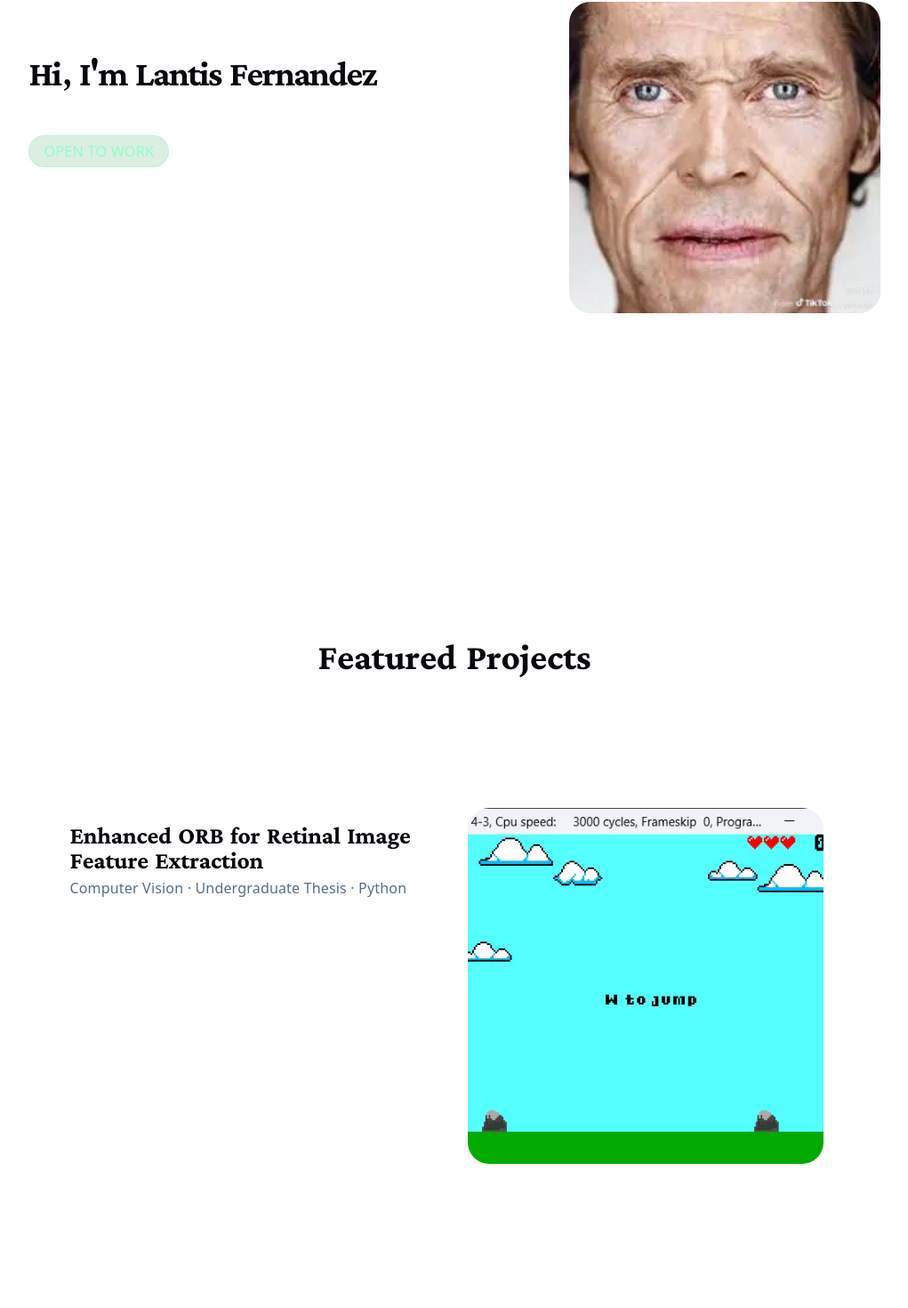
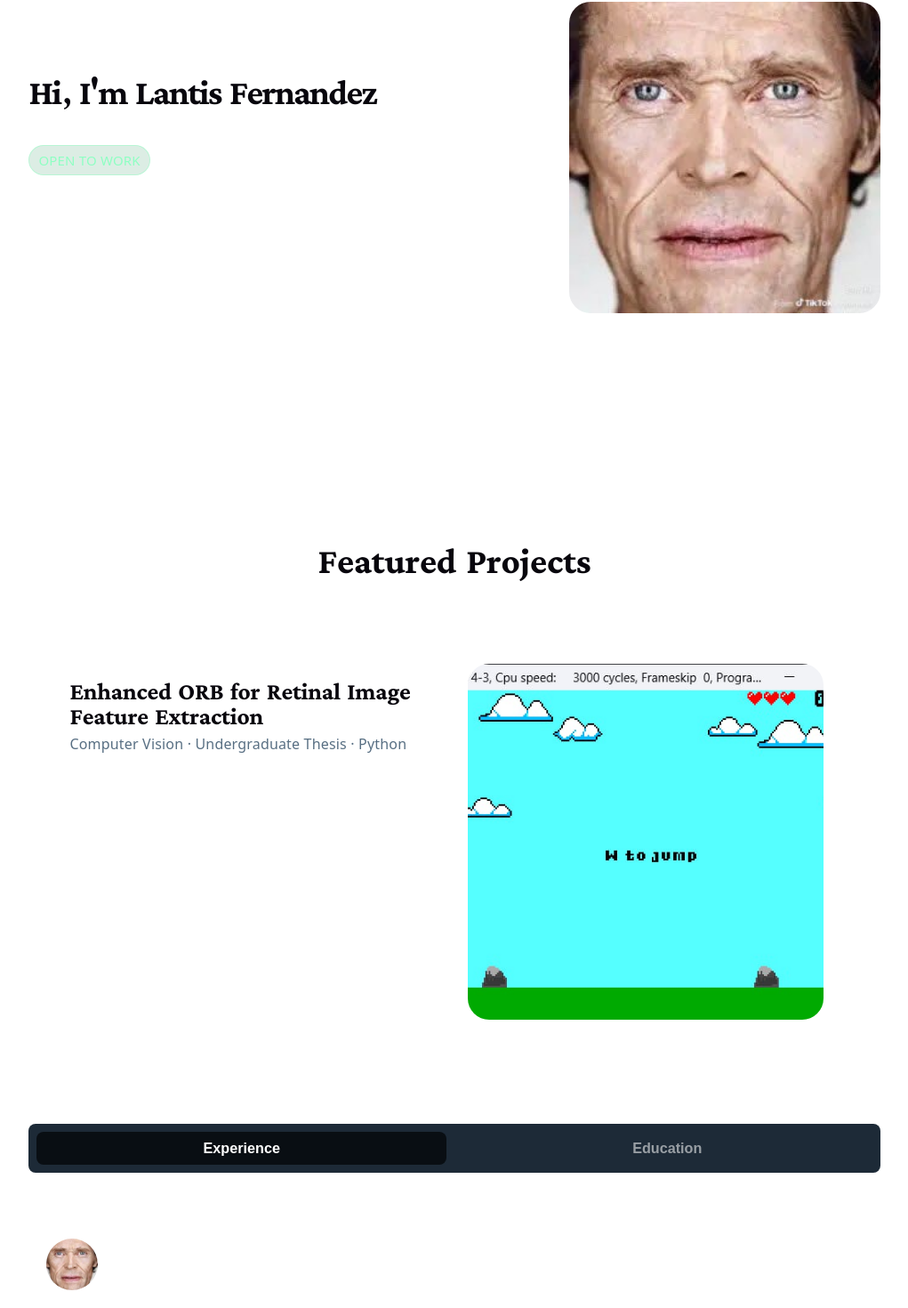
Before and after one commit to lanseudesu/lanxe-portfolio, a React (Vite) app: page / in a window 1280 px wide. Shown: the part 223-1693 px from the top of the page at 89% size, without its empty margins (129-1150 px from the left). Built offline with nearby package versions, Linux system fonts and the light colour scheme; a web font is replaced by a local one.

Commit message:
slight tweaks

```diff
--- a/src/components/Experience.css
+++ b/src/components/Experience.css
@@ -1,8 +1,8 @@
 .tab-buttons {
     display: flex;
 
-    background: #162433;
-    margin-bottom: 2rem;
+    background: #1d2a37;
+    margin: 2rem 0;
 
     border-radius: 8px;
 }
@@ -26,12 +26,12 @@
 }
 
 .tab-buttons button.active {
-    background: #101a23;
+    background: #090e13;
     color: #fff;
 }
 
 .tab-buttons button:hover {
-    background: #101a23;
+    background: #090e13;
     color: #fff;
 }
 
--- a/src/components/Hero.css
+++ b/src/components/Hero.css
@@ -23,17 +23,17 @@
 }
 
 .hero-subtitle {
-    font-size: 16.25px;
+    font-size: 16px;
     font-weight: 500;
     color: #fff;
     line-height: 1.6;
 
-    margin-bottom: 20px;
+    margin-bottom: 10px;
 }
 
 .hero-status {
     width: fit-content;
-    padding: 4px 16px;
+    padding: 3px 10px;
 
     border-radius: 999px;
 
@@ -42,10 +42,10 @@
     background: #007a3923;;
     color: #8effc3;
 
-    font-size: 16.25px;
+    font-size: 15px;
     font-weight: 500;
 
-    margin-bottom: 50px;
+    margin-bottom: 20px;
 }
 
 .button-group {
--- a/src/components/Projects.css
+++ b/src/components/Projects.css
@@ -1,10 +1,10 @@
 .projects {
-    padding: 8rem 0;
+    padding: 2rem 0;
 }
 
 .projects-heading {
     text-align: center;
-    margin-bottom: 5rem;
+    margin-bottom: 2rem;
     font-size: 36px;
 }
 
--- a/src/components/Skills.css
+++ b/src/components/Skills.css
@@ -4,7 +4,7 @@
 
 .skills-heading {
     text-align: center;
-    margin-bottom: 5rem;
+    margin-bottom: 2rem;
     font-size: 36px;
 }
 
--- a/src/index.css
+++ b/src/index.css
@@ -42,7 +42,7 @@
   :root {
     --text: #9ca3af;
     --text-h: #f3f4f6;
-    --bg: #101a23;
+    --bg: #090e13;
     --border: #2e303a;
     --code-bg: #1f2028;
     --accent: #c084fc;
```
